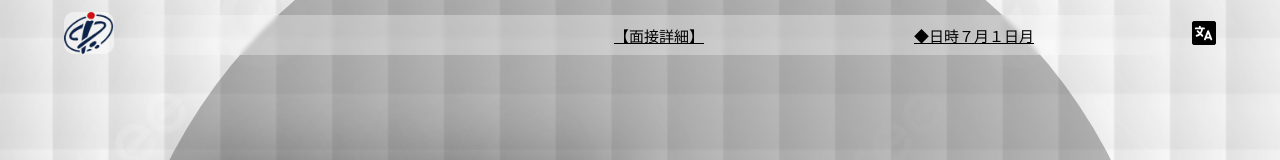
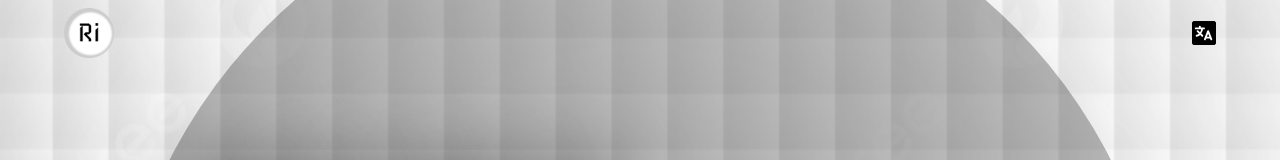
Before and after one commit to ReskyIndrawan/gate-system-interview, a plain HTML site: page index.html in a window 1280 px wide. Shown: the top 160 px of the page. Drawn offline with Linux system fonts and the light colour scheme; grey boxes are pictures that could not be loaded; a web font is replaced by a local one.

Commit message:
ready to deploy

```diff
--- a/index.html
+++ b/index.html
@@ -12,9 +12,9 @@
     <main>
       <header>
         <figure class="logo">
-          <img src="img/gate-system-logo-crop.png" alt="" />
+          <img src="img/inisial-logo.png" alt="" />
         </figure>
-        <div
+        <!-- <div
           class="news"
           style="--width: 250px; --height: 40px; --quantity: 5">
           <div class="news-list">
@@ -35,7 +35,7 @@
               <div>◆参加者: レズキインドラワン</div>
             </div>
           </div>
-        </div>
+        </div> -->
         <nav class="dropDown" onclick="myFunction()">
           <svg
             class="w-6 h-6 text-gray-800 dark:text-white"
--- a/style.css
+++ b/style.css
@@ -37,7 +37,6 @@ header {
 }
 
 header .logo img {
-  background-color: rgba(255, 255, 255, 0.5);
   border-radius: 10px;
   width: 50px;
 }
```
Also changed, not shown: japan.html (+3 -3 lines), img/inisial-logo.png (added).
